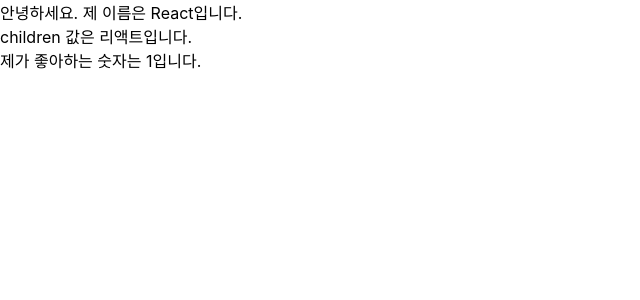
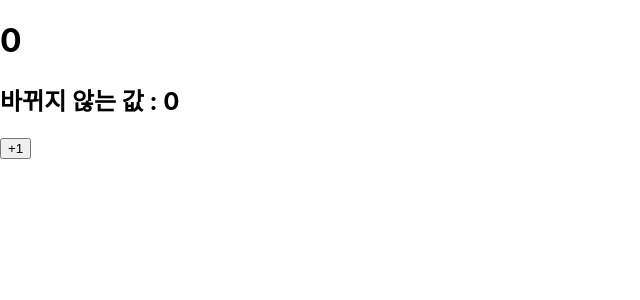
Before and after one commit to jae-woo-han/hello-react, a React (Create React App) app: page / in a window 1280 px wide. Shown: the top 300 px of the page, without its empty margins (0-640 px from the left). Built offline with nearby package versions, Linux system fonts and the light colour scheme.

Commit message:
setState callback

```diff
--- a/src/App.js
+++ b/src/App.js
@@ -1,8 +1,8 @@
 import React from 'react';
-import MyComponent from './MyComponent';
+import Counter from './Counter';
 
 const App = () => {
-  return <MyComponent name="React" favoriteNumber={1}>리액트</MyComponent>;
+  return <Counter />;
 };
 
 export default App;
--- a/src/Counter.js
+++ b/src/Counter.js
@@ -1,14 +1,19 @@
 import React, { Component } from 'react';
 
 class Counter extends Component {
-  constructor(props) {
-    super(props);
-    //state의 초기 값 설정
-    this.state = {
-      number: 0,
-      fixedNumber : 0
-    };
-  }
+  //   constructor(props) {
+  //     super(props);
+  //     //state의 초기 값 설정
+  //     this.state = {
+  //       number: 0,
+  //       fixedNumber : 0
+  //     };
+  //   }
+
+  state = {
+    number: 0,
+    fixedNumber: 0,
+  };
 
   render() {
     const { number, fixedNumber } = this.state; //조회 할 때는 this.state로 조회
@@ -18,7 +23,10 @@
         <h2>바뀌지 않는 값 : {fixedNumber}</h2>
         <button
           onClick={() => {
-            this.setState({ number: number + 1 });
+            this.setState({ number: number + 1 }, () => {
+              console.log('방금 setState가 호출되었습니다.');
+              console.log(this.state);
+            });
           }}
         >
           +1
```
